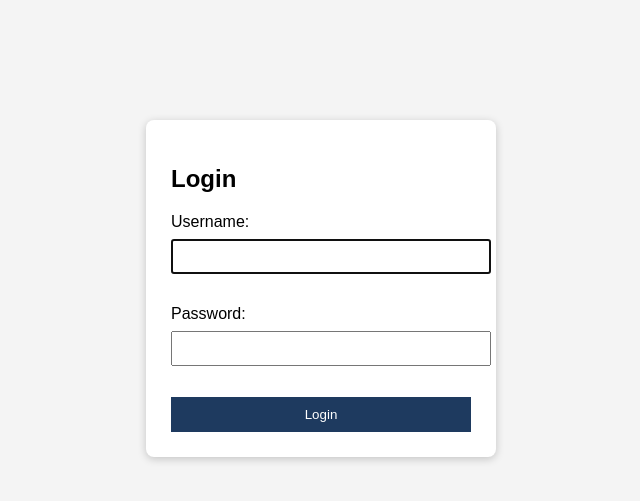
After one commit to AkhilGogineni/uvapickleballclubwebsite, a Django app: page /login/ in a window 1280 px wide. The commit adds this page. Shown: the top 501 px of the page, without its empty margins (319-959 px from the left). Run offline with Django 5.2, Linux system fonts and the light colour scheme.

Commit message:
created login view + log out when authenticated

```diff
--- a/mysite/settings.py
+++ b/mysite/settings.py
@@ -127,3 +127,6 @@ USE_TZ = True
 
 STATIC_ROOT = os.path.join(BASE_DIR, 'staticfiles')
 STATIC_URL = "static/"
+
+LOGIN_REDIRECT_URL = "/"
+LOGOUT_REDIRECT_URL = "/"
--- a/mysite/urls.py
+++ b/mysite/urls.py
@@ -29,6 +29,12 @@ urlpatterns = [
     #Route for app
     path("sportscio/", include("sportscio.urls")),  # all sportscio URLs go under /sportscio/
 
+    # login/logout route
+    path("login/", auth_views.LoginView.as_view(template_name="login.html"), name="login"),
+    path("logout/", auth_views.LogoutView.as_view(), name="logout"),
+
     #default Django admin
     path("admin/", admin.site.urls),
+
+
 ]
--- /dev/null
+++ b/sportscio/templates/login.html
@@ -0,0 +1,57 @@
+<!DOCTYPE html>
+<html>
+<head>
+    <title>Login</title>
+
+    <style>
+        body {
+            font-family: Arial;
+            background: #f4f4f4;
+        }
+
+        .login-box {
+            width: 300px;
+            margin: 120px auto;
+            padding: 25px;
+            background: white;
+            border-radius: 8px;
+            box-shadow: 0 2px 8px rgba(0,0,0,0.2);
+        }
+
+        input {
+            width: 100%;
+            padding: 8px;
+            margin-top: 8px;
+            margin-bottom: 15px;
+        }
+
+        button {
+            width: 100%;
+            padding: 10px;
+            background: #1e3a5f;
+            color: white;
+            border: none;
+            cursor: pointer;
+        }
+
+        button:hover {
+            background: #2f5a8a;
+        }
+    </style>
+</head>
+
+<body>
+
+<div class="login-box">
+    <h2>Login</h2>
+
+    <form method="post">
+        {% csrf_token %}
+        {{ form.as_p }}
+
+        <button type="submit">Login</button>
+    </form>
+</div>
+
+</body>
+</html>
```
Also changed, not shown: sportscio/templates/home.html (+13 -9 lines).
